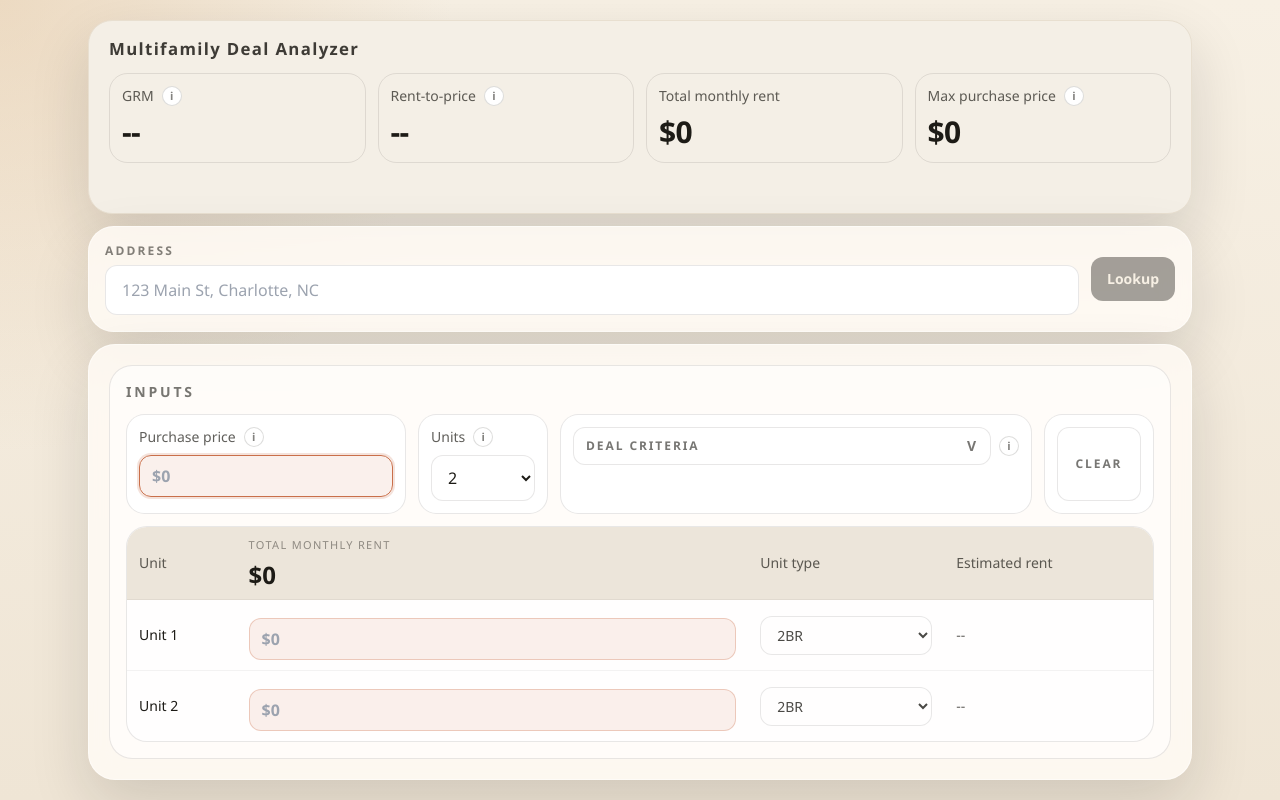
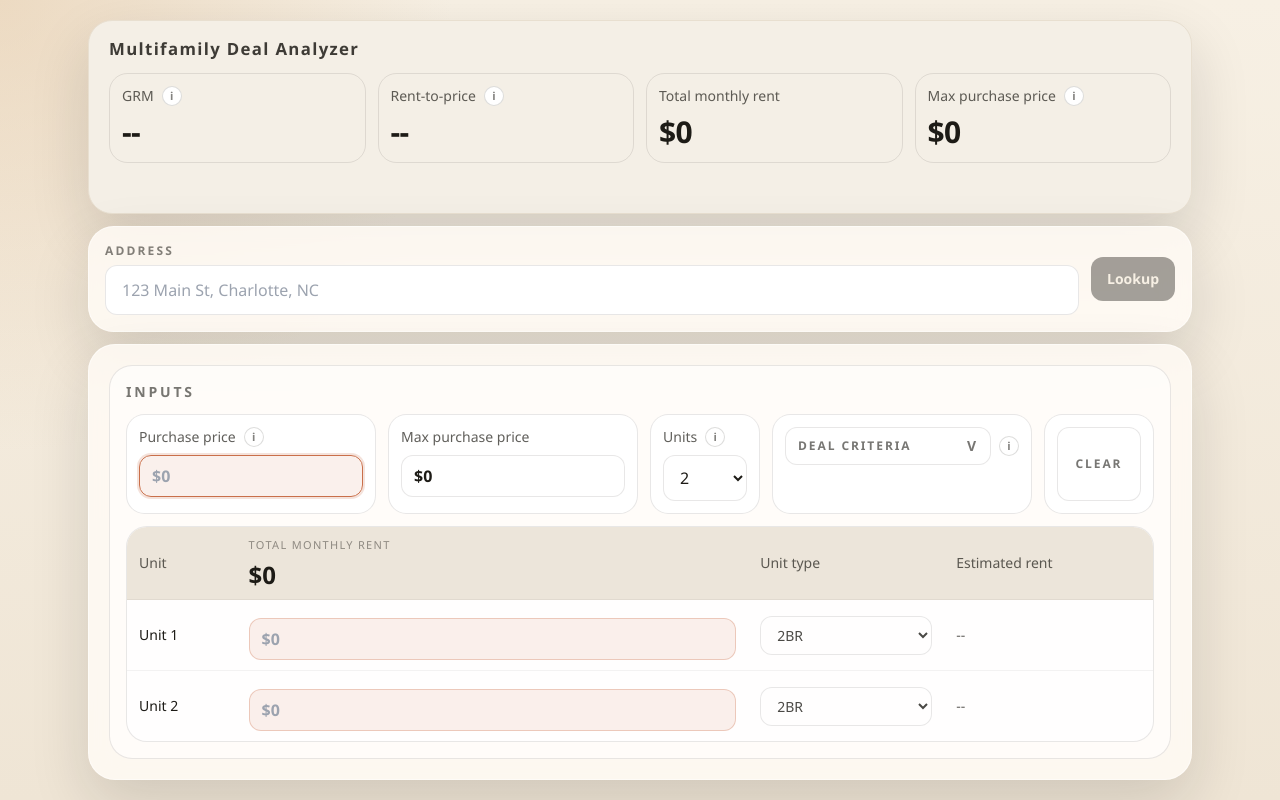
Before and after one commit to tom-p323/multifamily-deal-analyzer, a Next.js app: page / in a window 1280 px wide. Built offline with nearby package versions, Linux system fonts and the light colour scheme.

Commit message:
Add max purchase price next to purchase price

```diff
--- a/components/results-card.tsx
+++ b/components/results-card.tsx
@@ -159,8 +159,8 @@ export function ResultsCard({ analysis, onSummaryChange }: ResultsCardProps) {
           className={clsx(
             "grid gap-3",
             criteriaOpen
-              ? "lg:grid-cols-[minmax(220px,280px)_130px_minmax(280px,1fr)_110px]"
-              : "lg:grid-cols-[minmax(220px,280px)_130px_minmax(190px,1fr)_110px]",
+              ? "lg:grid-cols-[minmax(220px,250px)_minmax(220px,250px)_110px_minmax(260px,1fr)_110px]"
+              : "lg:grid-cols-[minmax(220px,250px)_minmax(220px,250px)_110px_minmax(190px,1fr)_110px]",
           )}
         >
           <ControlShell>
@@ -173,6 +173,13 @@ export function ResultsCard({ analysis, onSummaryChange }: ResultsCardProps) {
               inputMode="numeric"
               className={inputClassName(parsedPurchasePrice === null)}
             />
+          </ControlShell>
+
+          <ControlShell>
+            <div className="text-sm text-ink/70">Max purchase price</div>
+            <div className="mt-2 rounded-xl border border-ink/10 bg-white px-3 py-2 text-base font-semibold text-ink">
+              {formatCurrency(metrics.maxPurchasePrice)}
+            </div>
           </ControlShell>
 
           <ControlShell>
@@ -205,7 +212,7 @@ export function ResultsCard({ analysis, onSummaryChange }: ResultsCardProps) {
                 <Tooltip text="These thresholds may vary by market. Adjust them for the area you're evaluating." />
               </div>
               {criteriaOpen ? (
-                <div className="grid gap-2 rounded-xl border border-ink/10 bg-white/90 p-3 text-left text-xs md:grid-cols-2">
+                <div className="grid gap-2 rounded-xl border border-ink/10 bg-white/90 p-2.5 text-left text-xs md:grid-cols-2">
                   <CriteriaInput
                     label="Rent-to-Price Target (%)"
                     suffix="%"
@@ -337,9 +344,9 @@ function CriteriaInput({
           value={value}
           onChange={(event) => onChange(event.target.value.replace(/[^0-9.]/g, ""))}
           inputMode="decimal"
-          className="w-full rounded-lg border border-ink/10 bg-white px-3 py-2 pr-7 text-sm font-medium outline-none focus:border-clay focus:ring-2 focus:ring-clay/20"
+          className="w-full rounded-lg border border-ink/10 bg-white px-2.5 py-2 pr-5 text-sm font-medium outline-none focus:border-clay focus:ring-2 focus:ring-clay/20"
         />
-        {suffix ? <span className="absolute right-2.5 top-1/2 -translate-y-1/2 text-xs text-ink/45">{suffix}</span> : null}
+        {suffix ? <span className="absolute right-2 top-1/2 -translate-y-1/2 text-xs text-ink/45">{suffix}</span> : null}
       </div>
     </label>
   );
```
